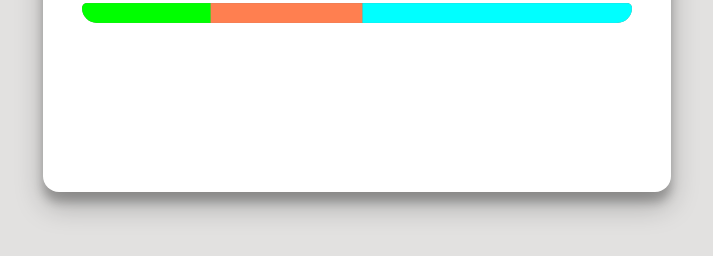
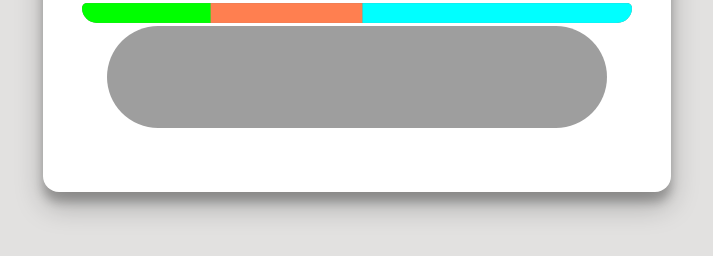
Before and after one commit to tomrr6/toDoList_DataViz1, a plain HTML site: page index.html in a window 1280 px wide. Shown: the part 484-740 px from the top of the page, without its empty margins (283-996 px from the left). Drawn offline with nearby package versions, Linux system fonts and the light colour scheme; the site is published under a folder, as on GitHub Pages, so addresses that start at the root find nothing.

Commit message:
Update flexWeights.css

```diff
--- a/flexWeights.css
+++ b/flexWeights.css
@@ -157,7 +157,7 @@ body {
     border-radius: 5rem;
     /* box-shadow: 0 1px 3px rgba(0,0,0,0.12), 0 1px 2px rgba(0,0,0,0.24); */
 
-    background-image: url("/Rusch_Thomastmr80977-1[3431].jpg");
+    background-image: url("Rusch_Thomastmr80977-1[3431].jpg");
     background-size: cover;
     background-position: center;
     background-repeat: no-repeat;
```
